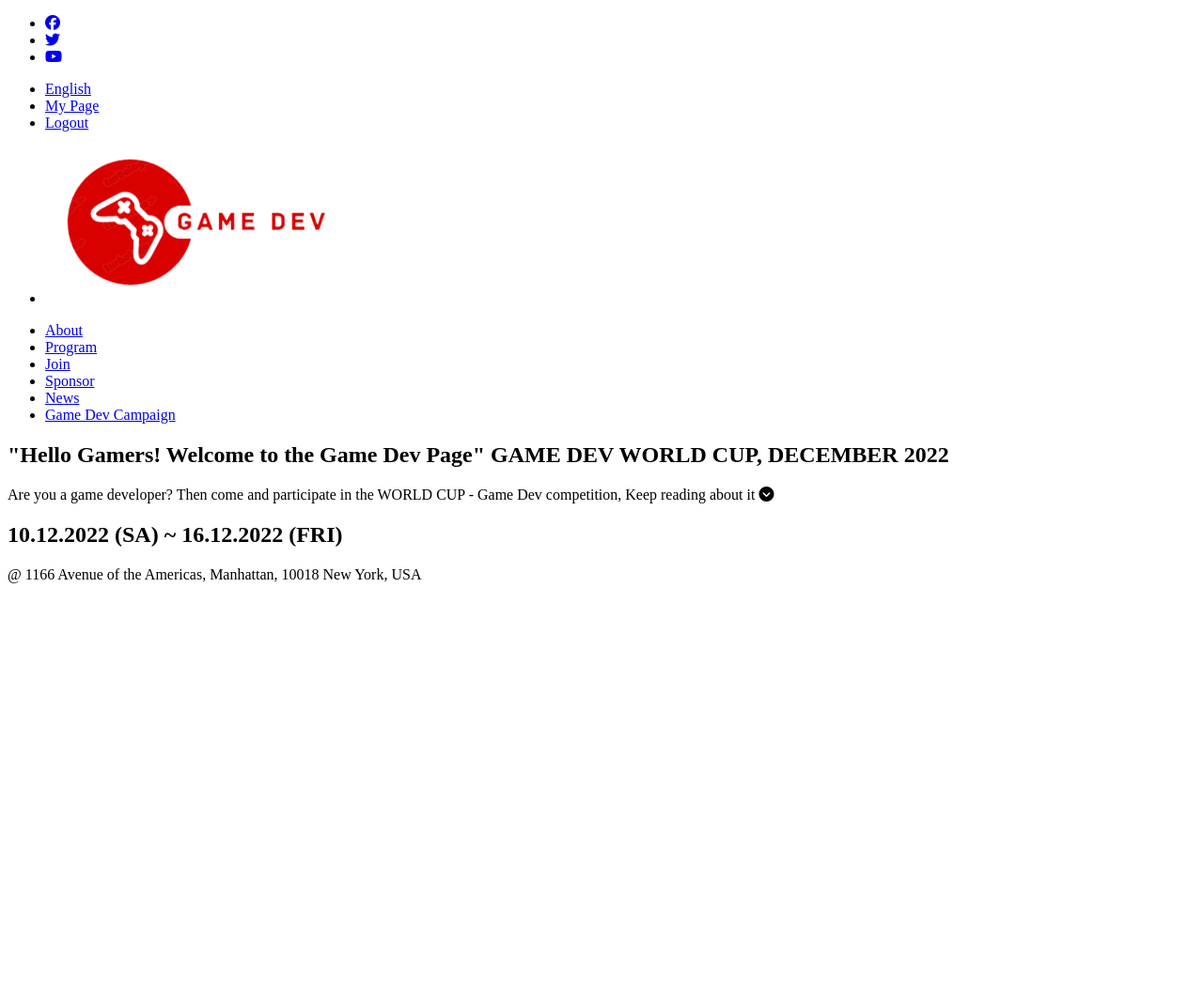
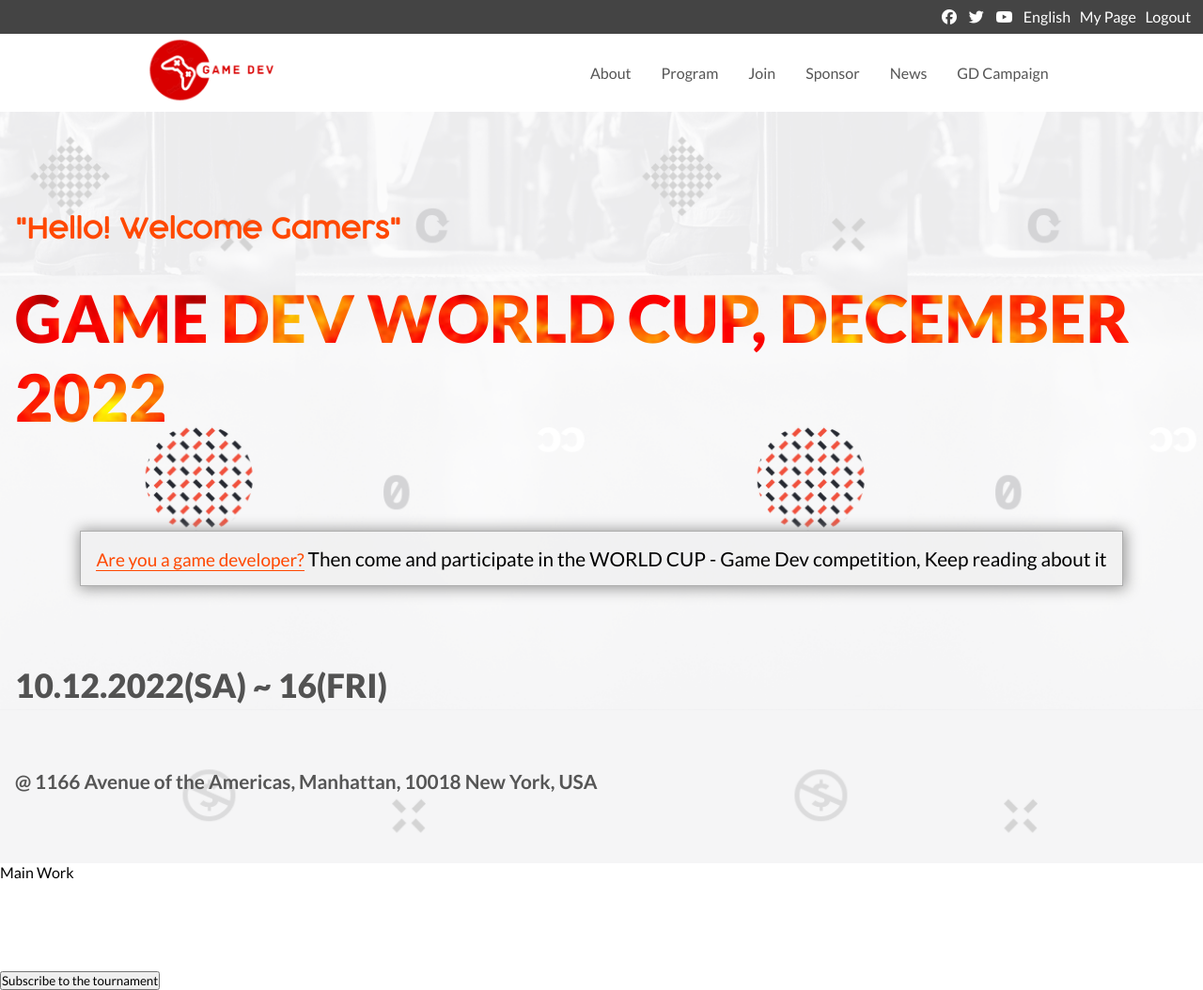
Before and after one commit to Javivy/capstone-1, a website: page index.html in a window 1280 px wide. Shown: the whole page at 94% size. Before the commit the page ends 800 px from the top, so only its background shows below. Drawn offline with Linux system fonts and the light colour scheme.

Commit message:
Create html structure for the nav of the home page and style it

```diff
--- a/css/styles.css
+++ b/css/styles.css
@@ -0,0 +1,299 @@
+@font-face {
+  font-family: cocogoose;
+  src: url('../fonts/cocogoose-pro-light-trial.ttf');
+}
+
+* {
+  margin: 0;
+  padding: 0;
+  box-sizing: border-box;
+  font-family: 'Lato', sans-serif;
+}
+
+/** HEADER AND NAVBAR */
+
+header {
+  position: sticky;
+  top: 0;
+}
+
+ul {
+  list-style-type: none;
+}
+
+.first-nav {
+  background: #444;
+  justify-content: flex-end;
+  padding: 0.5rem;
+  display: none;
+}
+
+.second-nav-ul-links > li > a {
+  color: #555;
+  text-decoration: none;
+  transition: color 300ms;
+}
+
+.mobile-menu-icons > li > a {
+  color: #000;
+  text-decoration: none;
+}
+
+.mobile-menu > li > a {
+  text-decoration: none;
+  color: #fff;
+  font-size: 18px;
+  font-weight: 700;
+}
+
+.first-nav > ul > li > a {
+  text-decoration: none;
+  color: #fff;
+}
+
+.brands-nav {
+  display: flex;
+}
+
+.brands-nav > li {
+  margin: 0 0.3rem;
+}
+
+.fa-facebook {
+  border-radius: 50%;
+  padding: 0.1rem;
+  transition: color 0.5s, background 0.5s;
+}
+
+.fa-facebook:hover {
+  color: #4267b2;
+  background: #fff;
+}
+
+.fa-twitter {
+  border-radius: 50%;
+  padding: 0.1rem;
+  transition: color 0.5s, background 0.5s;
+}
+
+.fa-twitter:hover {
+  color: #1ad1d2;
+  background: #fff;
+}
+
+.fa-youtube {
+  border-radius: 50%;
+  padding: 0.1rem;
+  transition: color 0.5s, background 0.5s;
+}
+
+.fa-youtube:hover {
+  color: #f00;
+  background: #fff;
+}
+
+.nav-links {
+  display: flex;
+}
+
+.nav-links > li {
+  margin: 0 0.3rem;
+}
+
+.second-nav {
+  justify-content: space-around;
+  display: none;
+}
+
+.second-nav-ul-icon > li > a > img {
+  height: 5rem;
+}
+
+.second-nav-ul-links {
+  display: flex;
+  align-items: center;
+}
+
+.second-nav-ul-links > li {
+  margin: 0 1rem;
+  transition: transform 300ms;
+}
+
+.mobile-menu-icons > li {
+  margin: 0.5rem;
+}
+
+.mobile-menu > li {
+  margin: 1rem;
+}
+
+.second-nav-ul-links > li:hover {
+  transform: translateY(-4px);
+}
+
+.second-nav-ul-links > li > a:hover {
+  color: #f00;
+}
+
+.fa-bars {
+  color: #000;
+}
+
+.open-menu-btn {
+  position: fixed;
+  top: 0.3rem;
+  left: 1rem;
+}
+
+.mobile-menu-nav {
+  display: none;
+}
+
+.mobile-menu-icons {
+  display: flex;
+  justify-content: space-between;
+  position: fixed;
+  top: 0;
+  width: 100%;
+  z-index: 2;
+}
+
+.mobile-menu {
+  display: flex;
+  flex-direction: column;
+  height: 100vh;
+  background: #979797eb;
+  justify-content: center;
+  align-items: center;
+  position: fixed;
+  width: 100%;
+}
+
+/** HEADLINE */
+
+.headline {
+  display: flex;
+  flex-direction: column;
+  align-items: flex-start;
+  width: 100%;
+  padding: 3rem 1rem;
+  height: 154vh;
+  justify-content: flex-start;
+  background-image: url('../images/mobile_intro_bg.png');
+  background-position: center;
+  background-size: contain;
+}
+
+.headline > h1 {
+  display: flex;
+  flex-direction: column;
+  width: 100%;
+  margin: 1rem 0;
+}
+
+.title1 {
+  font-family: 'cocogoose', sans-serif;
+  color: #ff4800;
+  margin: 1rem 0;
+  font-size: 20px;
+}
+
+.title2 {
+  font-family: 'Lato', sans-serif;
+  font-weight: 900;
+  font-size: 52px;
+  margin: 1rem 0;
+  background-image: url('../images/firered.jpg');
+  background-size: 200%;
+  -webkit-background-clip: text;
+  color: transparent;
+}
+
+.event-description {
+  border: 1px solid #aeaeae;
+  margin: 1rem auto;
+  padding: 1rem;
+  background: #f0f0f0b6;
+  box-shadow: 1px 1px 14px 2px #999;
+  font-family: 'Lato', sans-serif;
+  font-size: 17px;
+}
+
+.description-question {
+  font-size: 19px;
+  color: #ff4800;
+  border-bottom: 1px solid #ff4800;
+  transition: background 0.5s, color 0.5s;
+}
+
+.description-question:hover {
+  background: #ff4800;
+  color: #fff;
+}
+
+.subtitle > h2 {
+  font-family: 'Lato', sans-serif;
+  font-weight: 900;
+  color: #525252;
+  font-size: 2.2em;
+  margin: 1rem 0;
+}
+
+.copyright {
+  font-size: 14px;
+  color: #555;
+}
+
+@media screen and (min-width: 375px) {
+  /** HEADLINE */
+
+  .headline {
+    justify-content: space-around;
+    height: 130vh;
+  }
+}
+
+@media screen and (min-width: 768px) {
+  /** HEADER */
+
+  .mobile-menu-nav {
+    display: none;
+  }
+
+  .open-menu-btn {
+    display: none;
+  }
+
+  .first-nav {
+    display: flex;
+  }
+
+  .second-nav {
+    display: flex;
+    background: #fff;
+  }
+
+  /** HEADLINE */
+
+  .headline {
+    justify-content: space-around;
+    height: 100vh;
+  }
+
+  .title1 {
+    font-size: 1.2em;
+  }
+
+  .title2 {
+    font-size: 2.9em;
+  }
+
+  .event-description {
+    font-size: 1.3em;
+  }
+
+  .copyright {
+    font-size: 1.3em;
+    font-weight: 600;
+  }
+}
--- a/index.html
+++ b/index.html
@@ -7,15 +7,16 @@
   <link rel="stylesheet" href="css/styles.css">
   <link rel="shortcut icon" href="icons/Game_Developer_favicon.png" type="image/x-icon">
   <script src="https://kit.fontawesome.com/30b7066c1c.js" crossorigin="anonymous"></script>
+  <link href="https://fonts.googleapis.com/css2?family=Lato:wght@100;300;400;700;900&display=swap" rel="stylesheet">
   <title>Games Dev</title>
 </head>
 <body>
 
-  <!--* HEADER -->
+  <!--* HEADER *-->
 
   <header>
     <nav class="first-nav">
-      <ul class="first-nav-ul">
+      <ul class="brands-nav">
         <li>
           <a href="#">
             <i class="fa-brands fa-facebook"></i>
@@ -32,7 +33,7 @@
           </a>
         </li>
       </ul>
-      <ul>
+      <ul class="nav-links">
         <li>
           <a href="#">English</a>
         </li>
@@ -47,7 +48,7 @@
     <nav class="second-nav">
       <ul class="second-nav-ul-icon">
         <li>
-          <a href="#"><img src="icons/main-icon.png" alt="Game Dev Icon"></a>
+          <a href="index.html"><img src="icons/main-icon.png" alt="Game Dev Icon"></a>
         </li>
       </ul>
       <ul class="second-nav-ul-links">
@@ -67,8 +68,42 @@
           <a href="#">News</a>
         </li>
         <li>
-          <a href="#">Game Dev Campaign</a>
+          <a href="#">GD Campaign</a>
         </li>
+      </ul>
+    </nav>
+    <a class="open-menu-btn" href="#">
+      <i class="fa-solid fa-bars fa-2x"></i>
+    </a>
+    <nav class="mobile-menu-nav">
+      <ul class="mobile-menu-icons">
+        <li>
+          <a class="close-menu-btn" href="#">
+            <i class="fa-regular fa-circle-xmark fa-2x"></i>
+          </a>
+        </li>
+      </ul>
+      <ul class="mobile-nav">
+        <ul class="mobile-menu">
+          <li>
+            <a href="about.html">About</a>
+          </li>
+          <li>
+            <a href="#">Program</a>
+          </li>
+          <li>
+            <a href="#">Join</a>
+          </li>
+          <li>
+            <a href="#">Sponsor</a>
+          </li>
+          <li>
+            <a href="#">News</a>
+          </li>
+          <li>
+            <a href="#">GV Campaign</a>
+          </li>
+        </ul>
       </ul>
     </nav>
   </header>
@@ -76,22 +111,19 @@
   <!--* HEADLINE -->
 
   <section class="headline">
-    <div class="title">
-      <h1>
-        <span class="title title1">"Hello Gamers! Welcome to the Game Dev Page"</span>
-        <span class="title title2">GAME DEV WORLD CUP, DECEMBER 2022</span>
-      </h1>
-    </div>
+    <h1>
+      <span class="title title1">"Hello! Welcome Gamers"</span>
+      <span class="title title2">GAME DEV WORLD CUP, DECEMBER 2022</span>
+    </h1>
     <div class="event-description">
       <p>
-        <span>Are you a game developer?</span>
+        <span class="description-question">Are you a game developer?</span>
         Then come and participate in the WORLD CUP - Game Dev competition, Keep reading about it
-        <i class="fa-solid fa-circle-chevron-down"></i>
       </p>
     </div>
     <div class="subtitle">
       <h2>
-        10.12.2022 (SA) ~ 16.12.2022 (FRI)
+        10.12.2022(SA) ~ 16(FRI)
       </h2>
     </div>
     <div class="copyright">
@@ -99,6 +131,42 @@
     </div>
   </section>
 
+  <!--* MAIN WORK -->
+  <section class="main-work">
+    <div class="h3">Main Work</div>
+    <div class="main-work-line"></div>
+    <div class="container">
+      <div class="main-work-card">
+        <img src="" alt="">
+        <h4 class="card-title"></h4>
+        <p class="card-description"></p>
+      </div>
+      <div class="main-work-card">
+        <img src="" alt="">
+        <h4 class="card-title"></h4>
+        <p class="card-description"></p>
+      </div>
+      <div class="main-work-card">
+        <img src="" alt="">
+        <h4 class="card-title"></h4>
+        <p class="card-description"></p>
+      </div>
+      <div class="main-work-card">
+        <img src="" alt="">
+        <h4 class="card-title"></h4>
+        <p class="card-description"></p>
+      </div>
+      <div class="main-work-card">
+        <img src="" alt="">
+        <h4 class="card-title"></h4>
+        <p class="card-description"></p>
+      </div>
+    </div>
+    <button class="cards-btn">
+      Subscribe to the tournament
+    </button>
+  </section>
+
   <script src="js/main.js"></script>
 </body>
 </html>
--- /dev/null
+++ b/js/main.js
@@ -0,0 +1,13 @@
+const openMenuBtn = document.querySelector('.open-menu-btn');
+const closeMenuBtn = document.querySelector('.close-menu-btn');
+const mobileMenu = document.querySelector('.mobile-menu-nav');
+
+openMenuBtn.addEventListener('click', () => {
+  mobileMenu.style.display = 'block';
+  openMenuBtn.style.display = 'none';
+});
+
+closeMenuBtn.addEventListener('click', () => {
+  openMenuBtn.style.display = 'block';
+  mobileMenu.style.display = 'none';
+});
```
Also changed, not shown: about.html (+100 -0 lines), fonts/cocogoose-pro-italic-trial.ttf (added), fonts/cocogoose-pro-light-italic-trial.ttf (added), fonts/cocogoose-pro-light-trial.ttf (added), fonts/cocogoose-pro-semilight-italic-trial.ttf (added), fonts/cocogoose-pro-semilight-trial.ttf (added), fonts/cocogoose-pro-thin-italic-trial.ttf (added), fonts/cocogoose-pro-thin-trial.ttf (added), fonts/cocogoose-pro-trial.ttf (added), fonts/cocogoose-pro-ultra-light-italic-trial.ttf (added), fonts/cocogoose-pro-ultralight-trial.ttf (added), images/firered.jpg (added), images/game-dev-background.png (added), images/mobile_intro_bg.png (added).
